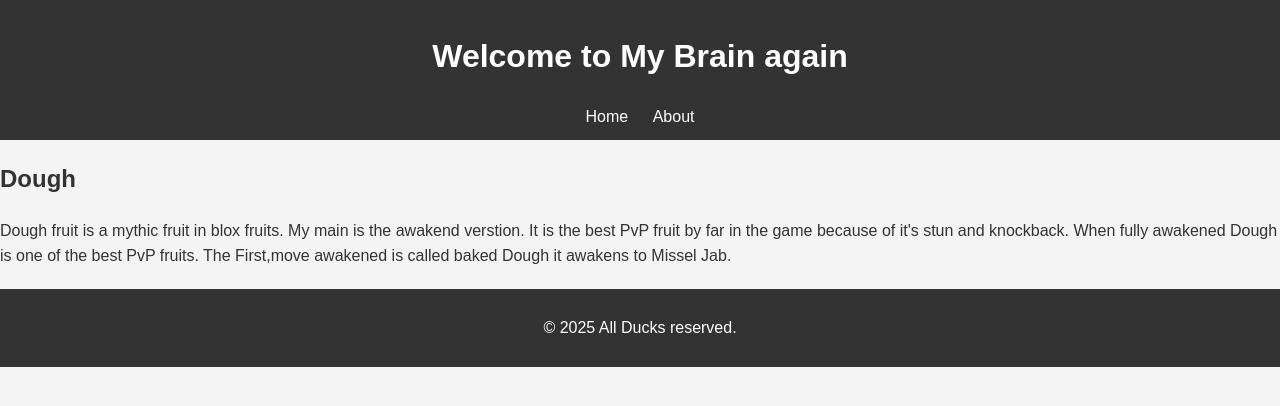
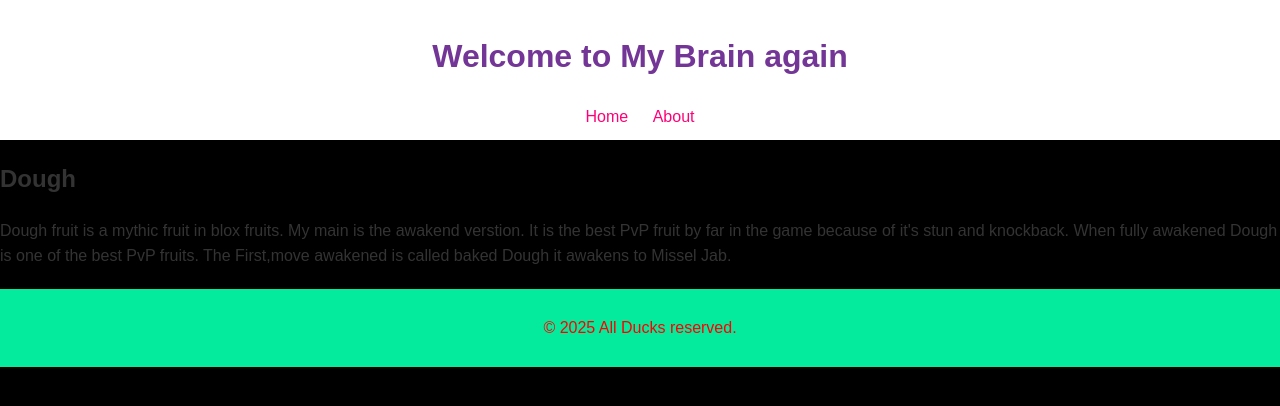
Before and after one commit to chandleriCode/hi, a plain HTML site: page index.html in a window 1280 px wide. Drawn offline with Linux system fonts and the light colour scheme.

Commit message:
gyhtjyhtgh

```diff
--- a/css/style.css
+++ b/css/style.css
@@ -4,20 +4,20 @@ body {
     line-height: 1.6;
     margin: 0;
     padding: 0;
-    background-color: #f4f4f4;
+    background-color: #000000;
     color: #333;
 }
 
 /* Header Styles */
 header {
-    background: #333;
-    color: #fff;
+    background: #ffffff;
+    color: #733697;
     padding: 10px 20px;
     text-align: center;
 }
 
 header nav a {
-    color: #fff;
+    color: #ff0077;
     margin: 0 10px;
     text-decoration: none;
 }
@@ -30,7 +30,7 @@ header nav a:hover {
 footer {
     text-align: center;
     padding: 10px;
-    background: #333;
-    color: #fff;
+    background: #05eb9e;
+    color: #ff0000;
     margin-top: 20px;
 }
```
